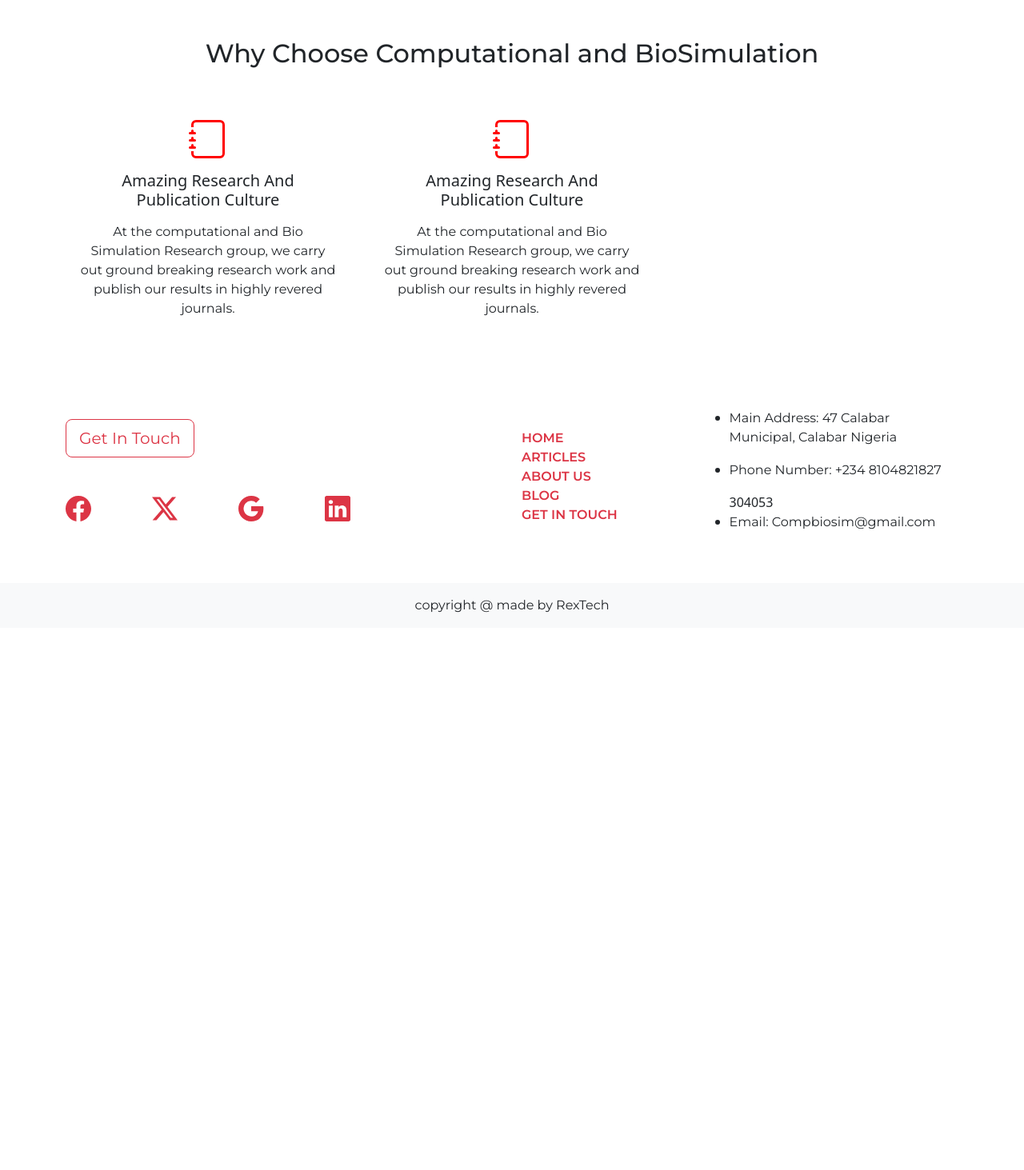
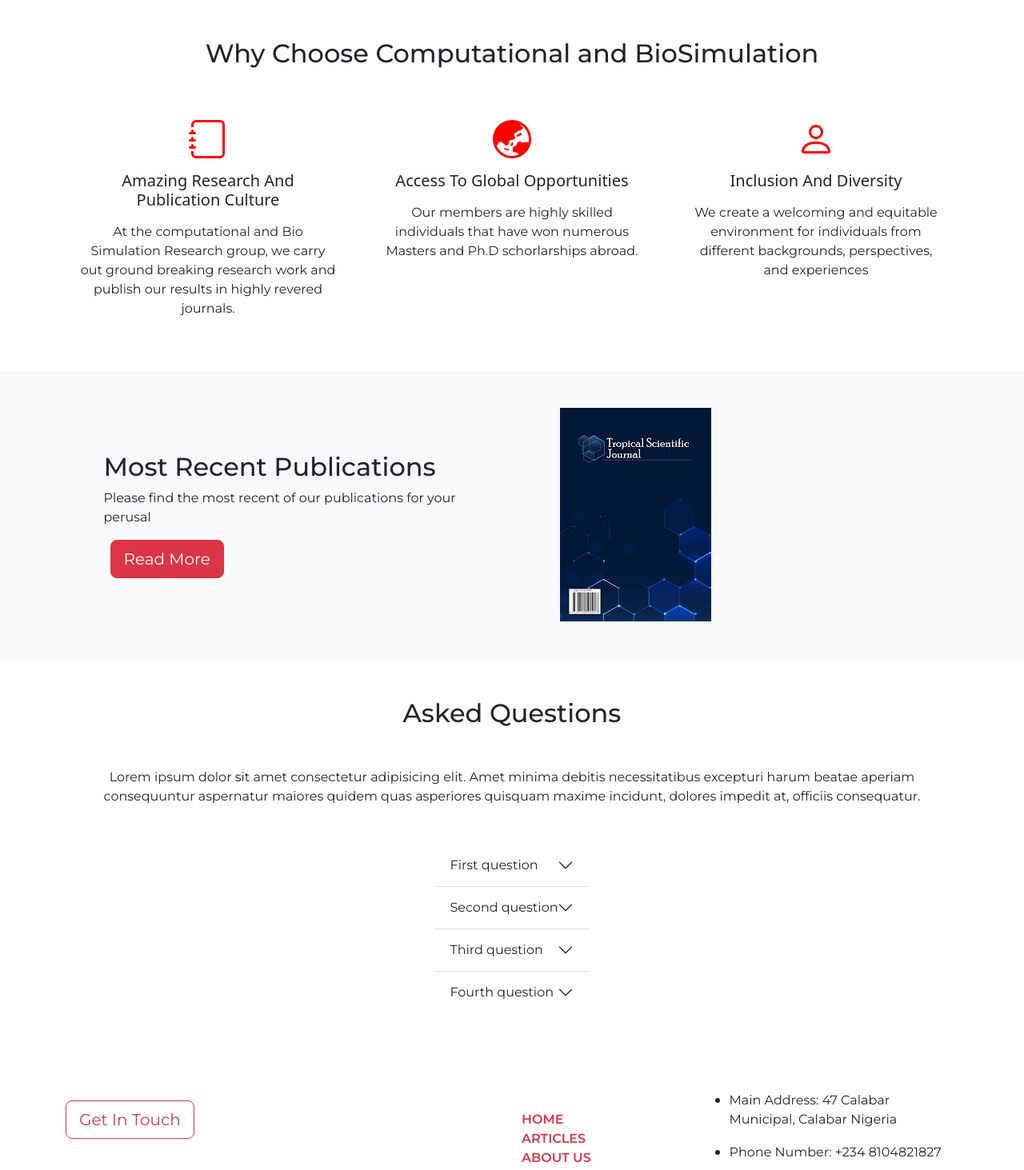
Before and after one commit to Rexnice/Biosimulation, a React (Create React App) app in the folder biosim/: page / in a window 1280 px wide. Shown: the part 800-2263 px from the top of the page at 80% size. Before the commit the page ends 1585 px from the top, so only its background shows below. Built offline with nearby package versions, Linux system fonts and the light colour scheme.

Commit message:
27052024 commit

```diff
--- a/biosim/src/components/ChooseSection/ChooseSection.jsx
+++ b/biosim/src/components/ChooseSection/ChooseSection.jsx
@@ -32,19 +32,37 @@ function ChooseSection() {
                 <div className='col-lg-4'>
                     <Card className='d-flex align-items-center border-0 h-100'>
                         <div className='mt-3'>
-                            <svg xmlns="http://www.w3.org/2000/svg" width="48" height="48" fill="red" class="bi bi-journal" viewBox="0 0 16 16">
-                            <path d="M3 0h10a2 2 0 0 1 2 2v12a2 2 0 0 1-2 2H3a2 2 0 0 1-2-2v-1h1v1a1 1 0 0 0 1 1h10a1 1 0 0 0 1-1V2a1 1 0 0 0-1-1H3a1 1 0 0 0-1 1v1H1V2a2 2 0 0 1 2-2"/>
-                            <path d="M1 5v-.5a.5.5 0 0 1 1 0V5h.5a.5.5 0 0 1 0 1h-2a.5.5 0 0 1 0-1zm0 3v-.5a.5.5 0 0 1 1 0V8h.5a.5.5 0 0 1 0 1h-2a.5.5 0 0 1 0-1zm0 3v-.5a.5.5 0 0 1 1 0v.5h.5a.5.5 0 0 1 0 1h-2a.5.5 0 0 1 0-1z"/>
+                            <svg xmlns="http://www.w3.org/2000/svg" width="48" height="48" fill="red" class="bi bi-globe-asia-australia" viewBox="0 0 16 16">
+                            <path d="m10.495 6.92 1.278-.619a.483.483 0 0 0 .126-.782c-.252-.244-.682-.139-.932.107-.23.226-.513.373-.816.53l-.102.054c-.338.178-.264.626.1.736a.48.48 0 0 0 .346-.027ZM7.741 9.808V9.78a.413.413 0 1 1 .783.183l-.22.443a.6.6 0 0 1-.12.167l-.193.185a.36.36 0 1 1-.5-.516l.112-.108a.45.45 0 0 0 .138-.326M5.672 12.5l.482.233A.386.386 0 1 0 6.32 12h-.416a.7.7 0 0 1-.419-.139l-.277-.206a.302.302 0 1 0-.298.52z"/>
+                            <path d="M8 0a8 8 0 1 0 0 16A8 8 0 0 0 8 0M1.612 10.867l.756-1.288a1 1 0 0 1 1.545-.225l1.074 1.005a.986.986 0 0 0 1.36-.011l.038-.037a.88.88 0 0 0 .26-.755c-.075-.548.37-1.033.92-1.099.728-.086 1.587-.324 1.728-.957.086-.386-.114-.83-.361-1.2-.207-.312 0-.8.374-.8.123 0 .24-.055.318-.15l.393-.474c.196-.237.491-.368.797-.403.554-.064 1.407-.277 1.583-.973.098-.391-.192-.634-.484-.88-.254-.212-.51-.426-.515-.741a7 7 0 0 1 3.425 7.692 1 1 0 0 0-.087-.063l-.316-.204a1 1 0 0 0-.977-.06l-.169.082a1 1 0 0 1-.741.051l-1.021-.329A1 1 0 0 0 11.205 9h-.165a1 1 0 0 0-.945.674l-.172.499a1 1 0 0 1-.404.514l-.802.518a1 1 0 0 0-.458.84v.455a1 1 0 0 0 1 1h.257a1 1 0 0 1 .542.16l.762.49a1 1 0 0 0 .283.126 7 7 0 0 1-9.49-3.409Z"/>
                             </svg>
                         </div>
                         <Card.Body>
                             <Card.Title className='text-center text-capitalize mb-3'>
-                                amazing research and publication culture
+                                access to global opportunities
                             </Card.Title>
                             <Card.Text className='text-center'>
-                                At the computational and Bio Simulation Research group,
-                                we carry out ground breaking research work and publish our
-                                results in highly revered journals.
+                                Our members are highly skilled individuals that have won
+                                numerous Masters and Ph.D schorlarships abroad.
+                            </Card.Text>
+                        </Card.Body>
+                    </Card>
+                </div>
+                <div className='col-lg-4'>
+                    <Card className='d-flex align-items-center border-0 h-100'>
+                        <div className='mt-3'>
+                            <svg xmlns="http://www.w3.org/2000/svg" width="48" height="48" fill="red" class="bi bi-person" viewBox="0 0 16 16">
+                            <path d="M8 8a3 3 0 1 0 0-6 3 3 0 0 0 0 6m2-3a2 2 0 1 1-4 0 2 2 0 0 1 4 0m4 8c0 1-1 1-1 1H3s-1 0-1-1 1-4 6-4 6 3 6 4m-1-.004c-.001-.246-.154-.986-.832-1.664C11.516 10.68 10.289 10 8 10s-3.516.68-4.168 1.332c-.678.678-.83 1.418-.832 1.664z"/>
+                            </svg>
+                        </div>
+                        <Card.Body>
+                            <Card.Title className='text-center text-capitalize mb-3'>
+                                inclusion and diversity
+                            </Card.Title>
+                            <Card.Text className='text-center'>
+                                We create a welcoming and equitable environment for
+                                individuals from different backgrounds, perspectives,
+                                and experiences
                             </Card.Text>
                         </Card.Body>
                     </Card>
--- /dev/null
+++ b/biosim/src/components/FeqAskQuestion/FreqAskQuestion.jsx
@@ -0,0 +1,76 @@
+import React from 'react';
+import './FreqAskQuestion.css';
+import Accordion from 'react-bootstrap/Accordion';
+
+
+function FreqAskQuestion()  {
+  return (
+    <div className='faq-section'>
+      <div className='container d-flex flex-column align-items-center'>
+        <h2 className='text-center text-capitalize mb-5'>asked questions</h2>
+        <p className='text-center mb-5'>Lorem ipsum dolor
+        sit amet consectetur adipisicing elit.
+        Amet minima debitis necessitatibus excepturi
+        harum beatae aperiam consequuntur aspernatur maiores
+        quidem quas asperiores quisquam maxime incidunt,
+        dolores impedit at, officiis consequatur.</p>
+        <Accordion defaultActiveKey='' flush>
+          <Accordion.Item eventKey='0'>
+            <Accordion.Header>
+              First question
+            </Accordion.Header>
+            <Accordion.Body>
+              Lorem ipsum dolor
+              sit amet consectetur adipisicing elit.
+              Amet minima debitis necessitatibus excepturi
+              harum beatae aperiam consequuntur aspernatur maiores
+              quidem quas asperiores quisquam maxime incidunt,
+              dolores impedit at, officiis consequatur.
+            </Accordion.Body>
+          </Accordion.Item>
+          <Accordion.Item eventKey='1'>
+            <Accordion.Header>
+              Second question
+            </Accordion.Header>
+            <Accordion.Body>
+              Lorem ipsum dolor
+              sit amet consectetur adipisicing elit.
+              Amet minima debitis necessitatibus excepturi
+              harum beatae aperiam consequuntur aspernatur maiores
+              quidem quas asperiores quisquam maxime incidunt,
+              dolores impedit at, officiis consequatur.
+            </Accordion.Body>
+          </Accordion.Item>
+          <Accordion.Item eventKey='2'>
+            <Accordion.Header>
+              Third question
+            </Accordion.Header>
+            <Accordion.Body>
+              Lorem ipsum dolor
+              sit amet consectetur adipisicing elit.
+              Amet minima debitis necessitatibus excepturi
+              harum beatae aperiam consequuntur aspernatur maiores
+              quidem quas asperiores quisquam maxime incidunt,
+              dolores impedit at, officiis consequatur.
+            </Accordion.Body>
+          </Accordion.Item>
+          <Accordion.Item eventKey='3'>
+            <Accordion.Header>
+              Fourth question
+            </Accordion.Header>
+            <Accordion.Body>
+              Lorem ipsum dolor
+              sit amet consectetur adipisicing elit.
+              Amet minima debitis necessitatibus excepturi
+              harum beatae aperiam consequuntur aspernatur maiores
+              quidem quas asperiores quisquam maxime incidunt,
+              dolores impedit at, officiis consequatur.
+            </Accordion.Body>
+          </Accordion.Item>
+        </Accordion>
+      </div>
+    </div>
+  )
+}
+
+export default FreqAskQuestion
--- a/biosim/src/pages/Home/Home.jsx
+++ b/biosim/src/pages/Home/Home.jsx
@@ -2,6 +2,8 @@ import React from 'react';
 import { Link } from 'react-router-dom';
 import './Home.css';
 import ChooseSection from '../../components/ChooseSection/ChooseSection';
+import JournalImage from '../../utils/images/JournalImage.jpeg';
+import FreqAskQuestion from '../../components/FeqAskQuestion/FreqAskQuestion';
 
 function Home() {
   return (
@@ -28,6 +30,27 @@ function Home() {
       <div className='py-5'>
         <ChooseSection />
       </div>
+      <div className='py-5 bg-light'>
+        <div className="container">
+          <div className='row d-flex align-items-center justify-content-around'>
+            <div className='col-lg-5'>
+              <h2 className='text-capitalize'>
+                most recent publications
+              </h2>
+              <p>Please find the most recent of our publications for your perusal</p>
+              <Link to='/articles'>
+                <button type='button' className=' btn btn-danger btn-lg mx-0 mx-sm-2 my-2 my-sm-0'>Read More</button>
+              </Link>
+            </div>
+            <div className='col-lg-5 mt-5 mt-lg-0'>
+              <img src={JournalImage} className='img-fluid' alt='' />
+            </div>
+          </div>
+        </div>
+      </div>
+      <div className="py-5">
+        <FreqAskQuestion />
+      </div>
     </div>
   )
 }
```
Also changed, not shown: biosim/src/components/FeqAskQuestion/FreqAskQuestion.css (added), biosim/src/utils/images/JournalImage.jpeg (added).
